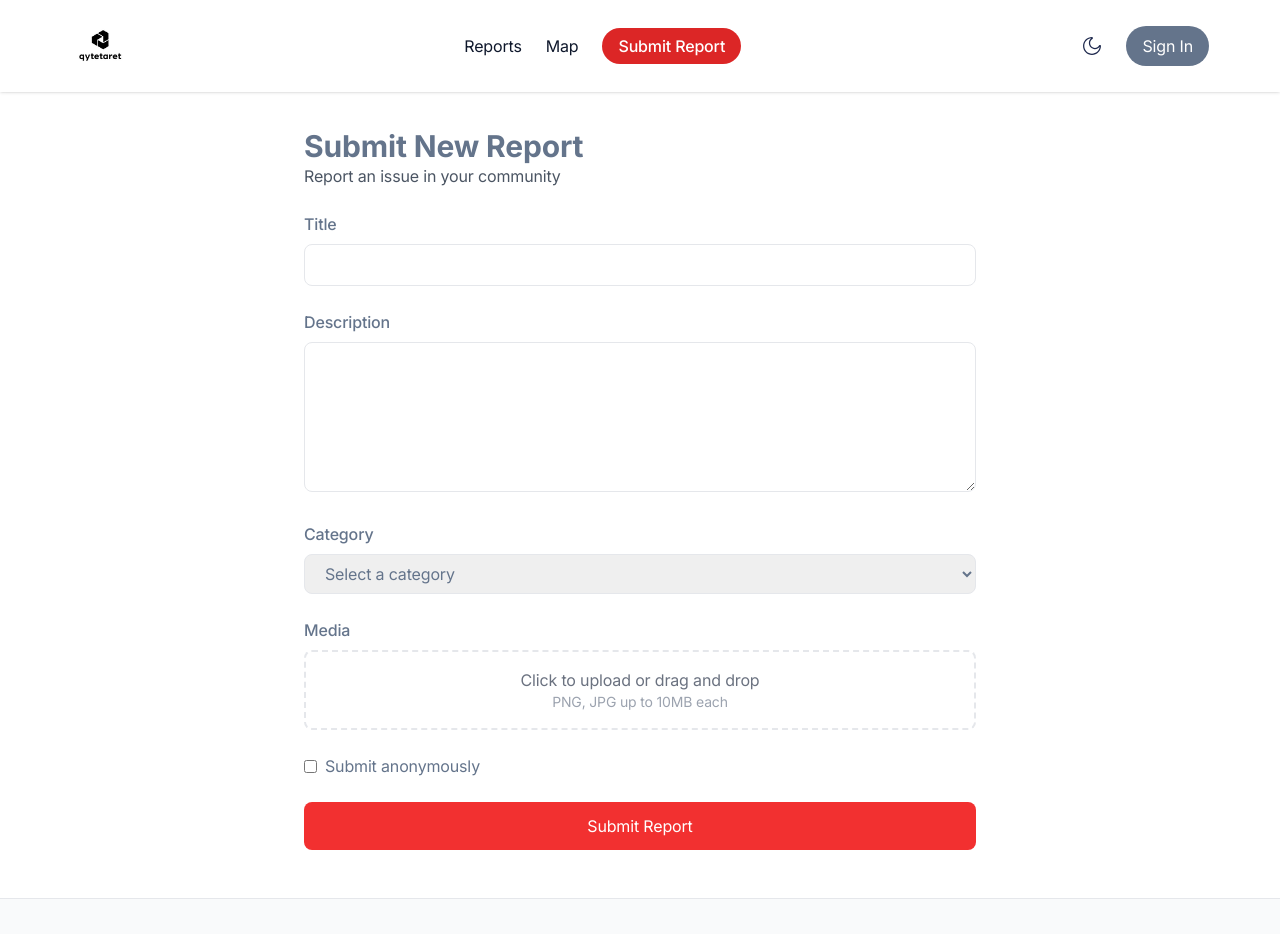
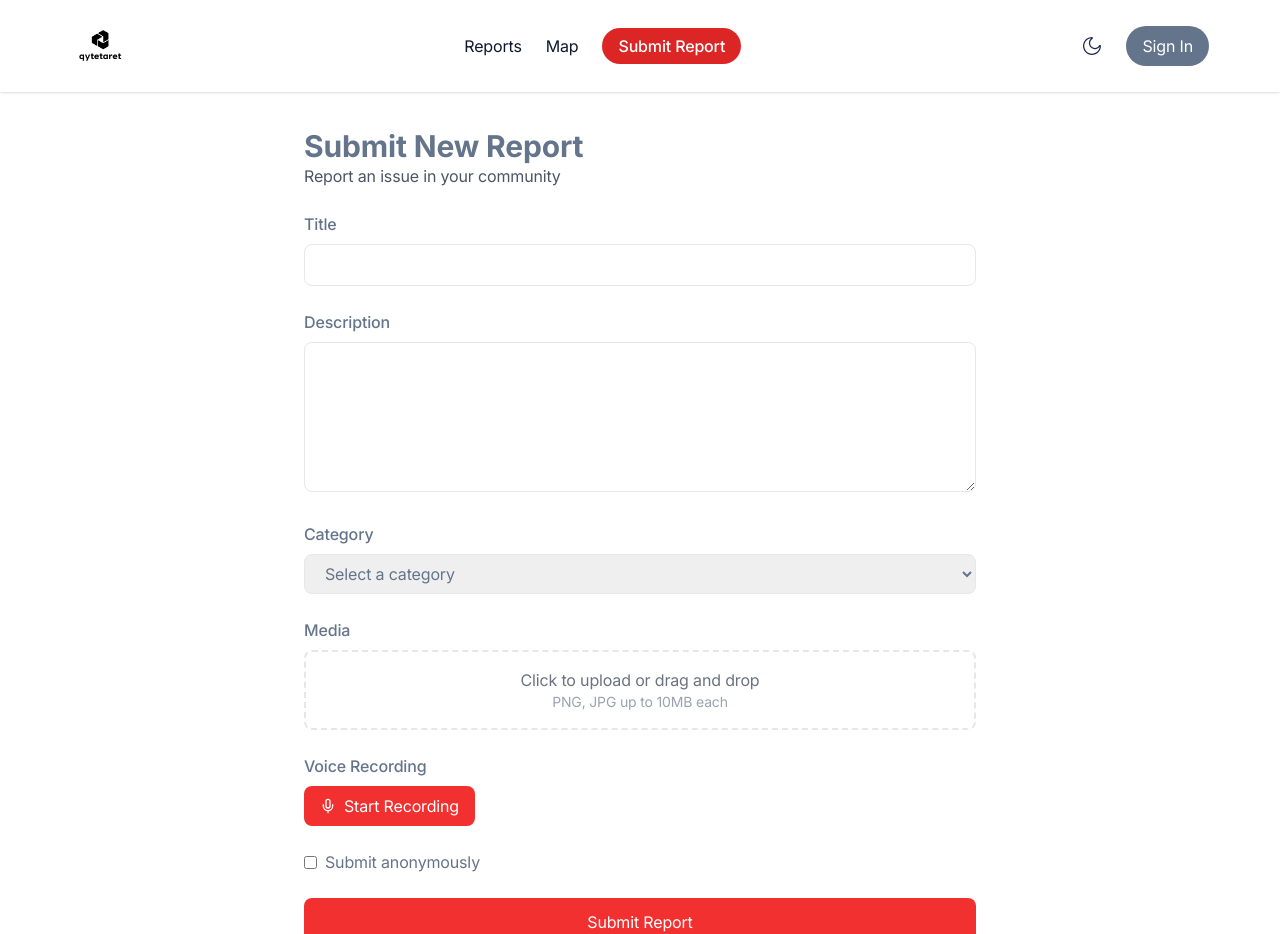
Before and after one commit to PixelBreeze-Labs/qytetaret-web, a Next.js app: page /reports/new in a window 1280 px wide. Shown: the top 934 px of the page. Built offline with nearby package versions, Linux system fonts and the light colour scheme.

Commit message:
feat: Make a report: Add Option to record, record should be attached to the report

```diff
--- a/src/components/shared/ReportForm.tsx
+++ b/src/components/shared/ReportForm.tsx
@@ -1,9 +1,9 @@
-// components/ReportForm.tsx
 "use client";
 
 import { useState } from 'react';
 import { Category } from '@/types';
 import { useRouter } from 'next/navigation';
+import { Mic, Square } from 'lucide-react';
 
 export const ReportForm = () => {
     const router = useRouter();
@@ -14,6 +14,7 @@ export const ReportForm = () => {
         category: '',
         isAnonymous: false,
         media: [] as File[],
+        audio: null as Blob | null,
         location: {
             lat: 0,
             lng: 0,
@@ -23,16 +24,47 @@ export const ReportForm = () => {
 
     const [error, setError] = useState<string | null>(null);
     const [mediaPreview, setMediaPreview] = useState<string[]>([]);
+    const [isRecording, setIsRecording] = useState(false);
+    const [mediaRecorder, setMediaRecorder] = useState<MediaRecorder | null>(null);
+    const [audioUrl, setAudioUrl] = useState<string | null>(null);
 
     const handleMediaChange = (e: React.ChangeEvent<HTMLInputElement>) => {
         const files = e.target.files;
         if (files) {
             const newFiles = Array.from(files);
             setForm(prev => ({ ...prev, media: [...prev.media, ...newFiles] }));
-
-            // Create preview URLs
             const newPreviews = newFiles.map(file => URL.createObjectURL(file));
             setMediaPreview(prev => [...prev, ...newPreviews]);
+        }
+    };
+
+    const startRecording = async () => {
+        try {
+            const stream = await navigator.mediaDevices.getUserMedia({ audio: true });
+            const recorder = new MediaRecorder(stream);
+            const chunks: BlobPart[] = [];
+
+            recorder.ondataavailable = e => chunks.push(e.data);
+            recorder.onstop = () => {
+                const blob = new Blob(chunks, { type: 'audio/webm' });
+                setForm(prev => ({ ...prev, audio: blob }));
+                setAudioUrl(URL.createObjectURL(blob));
+            };
+
+            setMediaRecorder(recorder);
+            recorder.start();
+            setIsRecording(true);
+        } catch (err) {
+            console.error("Error accessing microphone:", err);
+            setError("Failed to access microphone. Please check permissions.");
+        }
+    };
+
+    const stopRecording = () => {
+        if (mediaRecorder) {
+            mediaRecorder.stop();
+            mediaRecorder.stream.getTracks().forEach(track => track.stop());
+            setIsRecording(false);
         }
     };
 
@@ -41,8 +73,20 @@ export const ReportForm = () => {
         setLoading(true);
         setError(null);
 
+        const formData = new FormData();
+        formData.append('title', form.title);
+        formData.append('content', form.content);
+        formData.append('category', form.category);
+        formData.append('isAnonymous', String(form.isAnonymous));
+        form.media.forEach((file, index) => {
+            formData.append(`media_${index}`, file);
+        });
+        if (form.audio) {
+            formData.append('audio', form.audio);
+        }
+
         try {
-            // TODO: Add API call
+            // TODO: Add API call with formData
             router.push('/reports');
         } catch (err) {
             setError('Failed to submit report. Please try again.');
@@ -140,6 +184,28 @@ export const ReportForm = () => {
                         </div>
                     </div>
 
+                    <div>
+                        <label className="block mb-2 font-medium">Voice Recording</label>
+                        <div className="flex items-center gap-4">
+                            <button
+                                type="button"
+                                onClick={isRecording ? stopRecording : startRecording}
+                                className={`flex items-center gap-2 px-4 py-2 rounded-lg ${
+                                    isRecording
+                                        ? 'bg-red-500 hover:bg-red-600'
+                                        : 'bg-primary hover:bg-primary/90'
+                                } text-white transition-colors`}
+                            >
+                                {isRecording ? <Square className="w-4 h-4" /> : <Mic className="w-4 h-4" />}
+                                {isRecording ? 'Stop Recording' : 'Start Recording'}
+                            </button>
+
+                            {audioUrl && (
+                                <audio controls src={audioUrl} className="flex-1" />
+                            )}
+                        </div>
+                    </div>
+
                     <div className="flex items-center">
                         <input
                             type="checkbox"
@@ -158,7 +224,7 @@ export const ReportForm = () => {
                             type="submit"
                             disabled={loading}
                             className={`w-full px-6 py-3 bg-primary text-white rounded-lg hover:bg-primary/90 transition-colors
-                                ${loading ? 'opacity-50 cursor-not-allowed' : ''}`}
+                               ${loading ? 'opacity-50 cursor-not-allowed' : ''}`}
                         >
                             {loading ? 'Submitting...' : 'Submit Report'}
                         </button>
```
